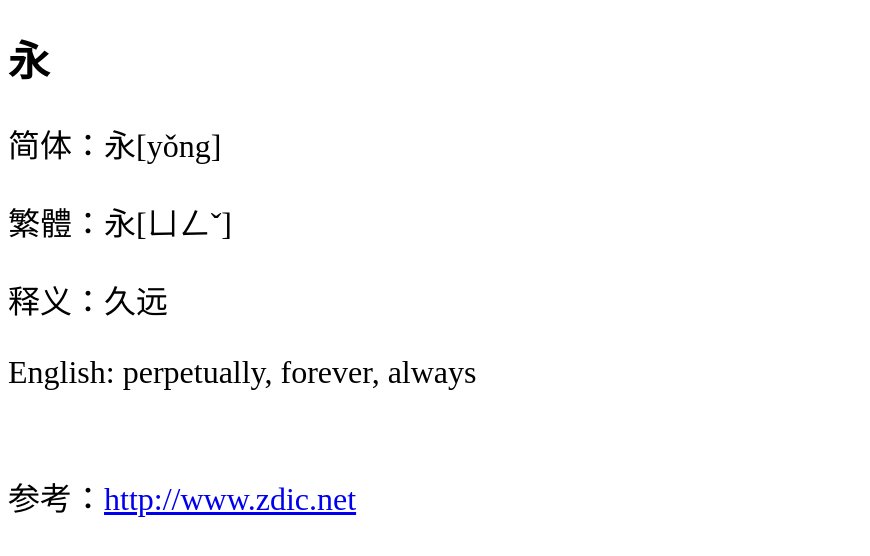
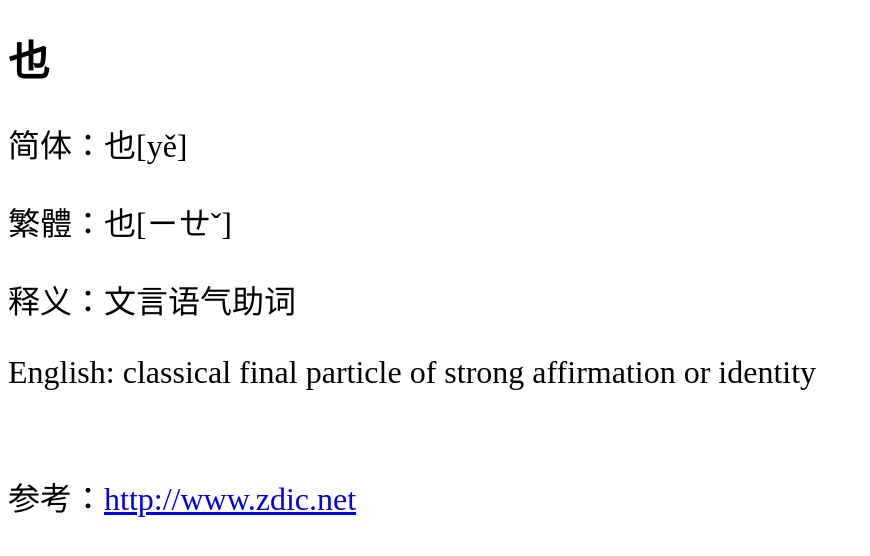
Before and after one commit to shengzhe/livecalligraphy, a Jekyll site: the page built from _posts/2012-08-31-LanTing-303.html, in a window 1280 px wide. Shown: the top 556 px of the page, without its empty margins (0-870 px from the left). Built offline with Jekyll 4.4.1, drawn with Linux system fonts in a browser that asks for light colours; Markdown is read by kramdown in place of the engine named in the settings.

Commit message:
Update 2012-08-31-LanTing-303.html

```diff
--- a/_posts/2012-08-31-LanTing-303.html
+++ b/_posts/2012-08-31-LanTing-303.html
@@ -1,11 +1,11 @@
 ---
 layout: default
-title: 兰亭集序第1个字 (1st character of Lan Ting)
+title: 兰亭集序第303个字 (303rd character of Lan Ting)
 ---
-<h1>永</h1>
-<p>简体：永[yǒng]</p>
-<p>繁體：永[ㄩㄥˇ]</p>
-<p>释义：久远</p>
-<p>English: perpetually, forever, always</p>
+<h1>也</h1>
+<p>简体：也[yě]</p>
+<p>繁體：也[ㄧㄝˇ]</p>
+<p>释义：文言语气助词</p>
+<p>English: classical final particle of strong affirmation or identity</p>
 <br/>
-<p>参考：<a href="http://www.zdic.net/zd/zi/ZdicE6ZdicB0ZdicB8.htm">http://www.zdic.net</a></p>
+<p>参考：<a href="http://www.zdic.net/z/15/js/4E5F.htm">http://www.zdic.net</a></p>
```
